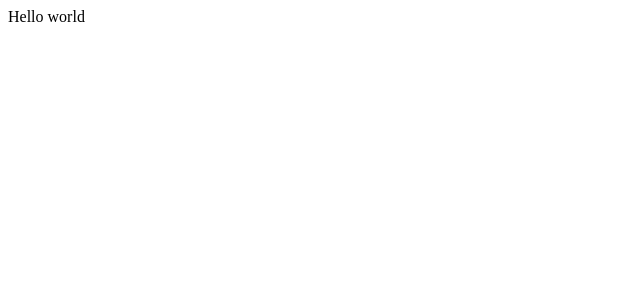
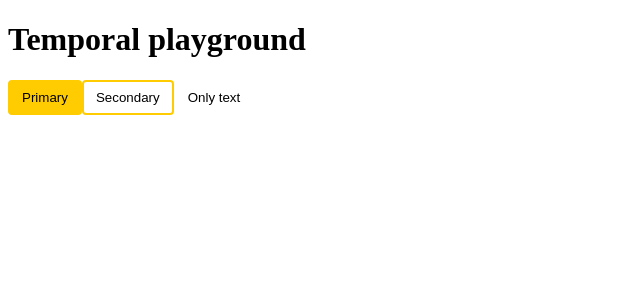
Before and after one commit to juanjomartin95/juanjomartin95-lib, a React (Vite) app: page / in a window 1280 px wide. Shown: the top 300 px of the page, without its empty margins (0-640 px from the left). Built offline with nearby package versions, Linux system fonts and the light colour scheme; the HTML template or start-up script is replaced by a standard one.

Commit message:
feat(button, styles): add component button and corporate color variables

```diff
--- a/src/App.tsx
+++ b/src/App.tsx
@@ -1,10 +1,16 @@
 import './App.scss'
+import Button from '@/components/button/Button.tsx'
 
 function App() {
   return (
-    <>
-      Hello world
-    </>
+    <main>
+      <h1>Temporal playground</h1>
+      <Button onClick={() => {
+        console.log('Primary button')
+      }}>Primary</Button>
+      <Button variant="secondary">Secondary</Button>
+      <Button variant="text">Only text</Button>
+    </main>
   )
 }
 
--- /dev/null
+++ b/src/components/button/Button.scss
@@ -0,0 +1,15 @@
+.button {
+  padding: 8px 12px;
+  border: 2px solid $yellow;
+  background: transparent;
+  cursor: pointer;
+  border-radius: 4px;
+
+  &.primary {
+    background: $yellow;
+  }
+
+  &.text {
+    border-color: transparent;
+  }
+}
--- /dev/null
+++ b/src/components/button/Button.tsx
@@ -0,0 +1,13 @@
+import React, {FC} from "react";
+import '@/components/button/Button.scss';
+
+interface Button extends React.ButtonHTMLAttributes<HTMLButtonElement>{
+  variant?: 'primary' | 'secondary' | 'text',
+  children?: React.ReactNode,
+}
+
+const Button: FC<Button> = ({children, variant='primary', ...rest}) => {
+  return <button className={`button ${variant}`} {...rest}>{children}</button>
+}
+
+export default Button
--- /dev/null
+++ b/src/styles/_variables.scss
@@ -0,0 +1,4 @@
+// Colors
+
+$blue: #3264b0;
+$yellow: #ffcc01;
--- /dev/null
+++ b/src/styles/defaults.scss
@@ -0,0 +1 @@
+@import 'variables';
--- a/vite.config.ts
+++ b/vite.config.ts
@@ -13,6 +13,7 @@ export default defineConfig({
     preprocessorOptions: {
       scss: {
         implementation: sass,
+        additionalData: '@import "@/styles/defaults.scss";'
       },
     },
   },
```
